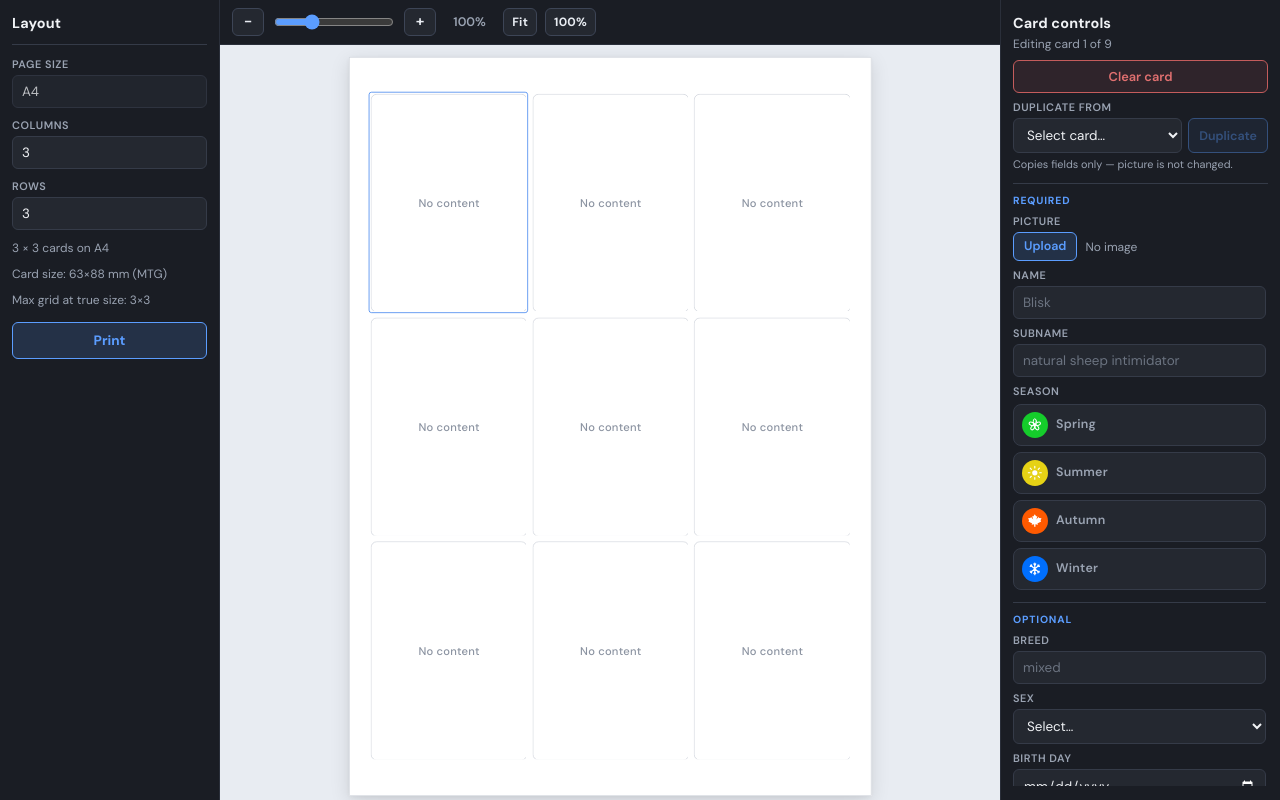
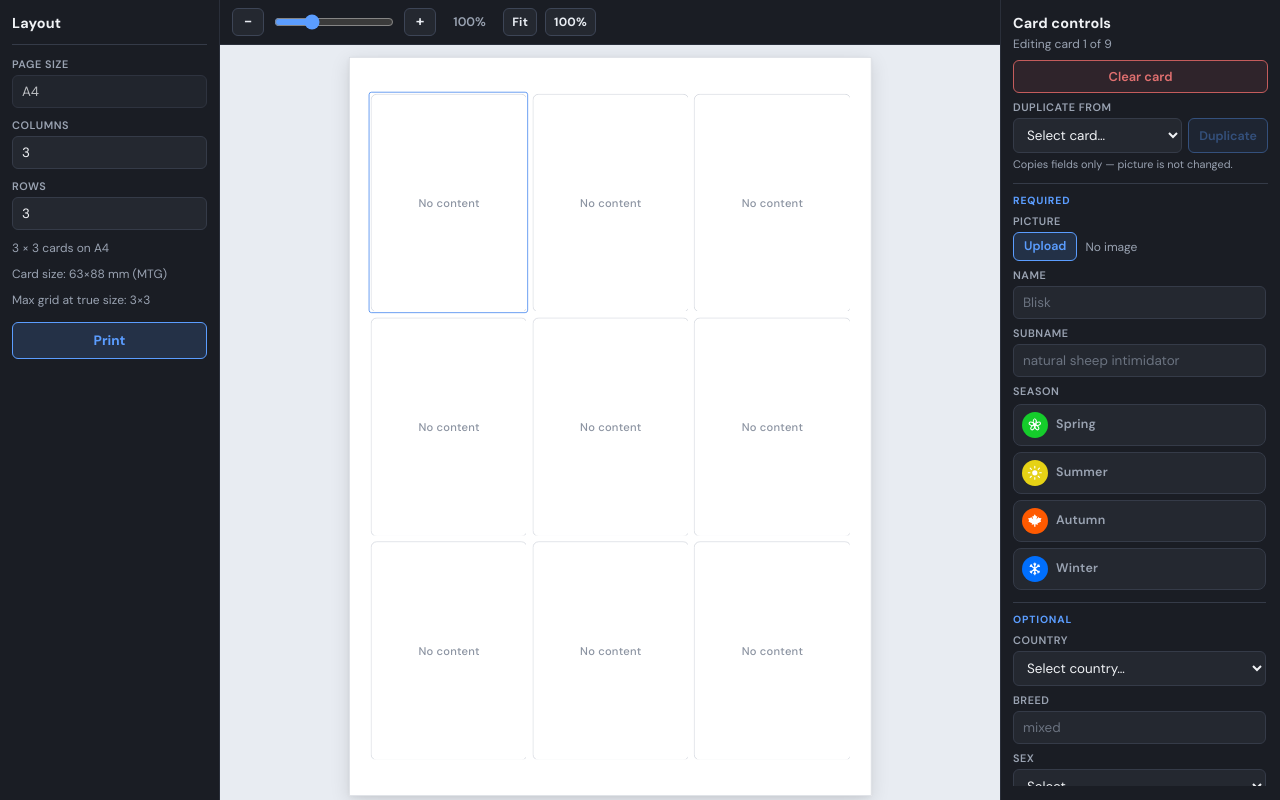
Before and after one commit to zprima/cardcreator, a React (Vite) app: page / in a window 1280 px wide. Built offline with nearby package versions, Linux system fonts and the light colour scheme.

Commit message:
country flags

```diff
--- a/src/App.tsx
+++ b/src/App.tsx
@@ -155,6 +155,10 @@ function App() {
             onSeasonChange={(seasonId: SeasonId) =>
               updateSelected({ seasonId })
             }
+            countryCode={selectedCard.countryCode ?? ''}
+            onCountryChange={(code) =>
+              updateSelected({ countryCode: code || null })
+            }
             sex={selectedCard.sex}
             onSexChange={(sex) => updateSelected({ sex })}
             breed={selectedCard.breed}
--- a/src/cardData.ts
+++ b/src/cardData.ts
@@ -9,6 +9,7 @@ export type CardData = {
   birthDate: string
   cardSet: string
   seasonId: SeasonId | null
+  countryCode: string | null
   imageUrl: string | null
   imageName: string | null
 }
@@ -26,6 +27,7 @@ export function createEmptyCard(): CardData {
     birthDate: '',
     cardSet: '',
     seasonId: null,
+    countryCode: null,
     imageUrl: null,
     imageName: null,
   }
@@ -67,6 +69,7 @@ export function clearCard(card: CardData): CardData {
     birthDate: '',
     cardSet: '',
     seasonId: null,
+    countryCode: null,
     imageUrl: null,
     imageName: null,
   }
@@ -89,6 +92,7 @@ export function duplicateCardData(
     birthDate: source.birthDate,
     cardSet: source.cardSet,
     seasonId: source.seasonId,
+    countryCode: source.countryCode,
     // imageUrl + imageName intentionally left on target
   }
 }
--- a/src/components/Card.css
+++ b/src/components/Card.css
@@ -128,6 +128,23 @@
   box-shadow:
     0 0 0 0.2mm rgba(0, 0, 0, 0.45),
     0 0.4mm 1mm rgba(0, 0, 0, 0.55);
+}
+
+/* Flag emoji under season indicator; only rendered when country is set */
+.card__countryFlag {
+  position: absolute;
+  top: calc(2.5mm + 7mm + 0.6mm);
+  left: calc(2.5mm - 5px);
+  z-index: 4;
+  pointer-events: none;
+  line-height: 1;
+}
+
+.card__flag {
+  display: block;
+  font-size: 5mm;
+  line-height: 1;
+  filter: drop-shadow(0 0.15mm 0.25mm rgba(0, 0, 0, 0.35));
 }
 
 .card__metaStrip {
@@ -286,4 +303,8 @@
   .card__seasonIndicator {
     border: 0.35mm solid #fff !important;
   }
+
+  .card__flag {
+    filter: none !important;
+  }
 }
--- a/src/components/Card.tsx
+++ b/src/components/Card.tsx
@@ -1,3 +1,4 @@
+import { countryCodeToFlagEmoji, getCountry } from '../countries'
 import type { Season } from '../seasons'
 import SeasonSymbol from './SeasonSymbol'
 import './Card.css'
@@ -6,6 +7,7 @@ type CardProps = {
   imageUrl?: string | null
   birthDateLabel?: string | null
   season?: Season | null
+  countryCode?: string | null
   name?: string
   subname?: string
   cardSet?: string
@@ -17,6 +19,7 @@ function Card({
   imageUrl,
   birthDateLabel,
   season,
+  countryCode,
   name,
   subname,
   cardSet,
@@ -31,6 +34,8 @@ function Card({
     : ''
   const showMetaStrip = Boolean(breedLabel || sexLabel)
   const hasContent = Boolean(imageUrl)
+  const country = getCountry(countryCode)
+  const flagEmoji = countryCode ? countryCodeToFlagEmoji(countryCode) : ''
 
   if (!hasContent) {
     return (
@@ -73,6 +78,18 @@ function Card({
         {season ? <SeasonSymbol season={season.id} /> : null}
       </div>
 
+      {flagEmoji ? (
+        <div
+          className="card__countryFlag"
+          title={country?.name}
+          aria-label={country ? `Country: ${country.name}` : 'Country flag'}
+        >
+          <span className="card__flag" aria-hidden="true">
+            {flagEmoji}
+          </span>
+        </div>
+      ) : null}
+
       {showMetaStrip ? (
         <div className="card__metaStrip">
           {breedLabel ? <div className="card__breed">{breedLabel}</div> : null}
--- a/src/components/Controls.tsx
+++ b/src/components/Controls.tsx
@@ -1,4 +1,5 @@
 import { useEffect, useState } from 'react'
+import { COUNTRIES } from '../countries'
 import { SEASONS, type SeasonId } from '../seasons'
 import SeasonSymbol from './SeasonSymbol'
 import './Controls.css'
@@ -14,6 +15,8 @@ type ControlsProps = {
   onBirthDateChange: (value: string) => void
   seasonId: SeasonId | null
   onSeasonChange: (seasonId: SeasonId) => void
+  countryCode: string
+  onCountryChange: (countryCode: string) => void
   sex: string
   onSexChange: (sex: string) => void
   breed: string
@@ -38,6 +41,8 @@ function Controls({
   onBirthDateChange,
   seasonId,
   onSeasonChange,
+  countryCode,
+  onCountryChange,
   sex,
   onSexChange,
   breed,
@@ -213,6 +218,22 @@ function Controls({
 
           <div className="controls__grid">
             <label className="controls__field">
+              <span className="controls__label">Country</span>
+              <select
+                className="controls__input"
+                value={countryCode}
+                onChange={(event) => onCountryChange(event.target.value)}
+              >
+                <option value="">Select country…</option>
+                {COUNTRIES.map((country) => (
+                  <option key={country.code} value={country.code}>
+                    {country.name}
+                  </option>
+                ))}
+              </select>
+            </label>
+
+            <label className="controls__field">
               <span className="controls__label">Breed</span>
               <input
                 type="text"
--- a/src/components/PagePreview.tsx
+++ b/src/components/PagePreview.tsx
@@ -34,6 +34,7 @@ function cardToProps(card: CardData) {
     imageUrl: card.imageUrl,
     birthDateLabel: parsed ? formatCardDate(parsed) : null,
     season: card.seasonId ? SEASONS[card.seasonId] : null,
+    countryCode: card.countryCode,
     name: card.name,
     subname: card.subname,
     cardSet: card.cardSet,
--- /dev/null
+++ b/src/countries.ts
@@ -0,0 +1,70 @@
+export type Country = {
+  code: string
+  name: string
+}
+
+/** Common countries (ISO 3166-1 alpha-2), sorted by name. */
+export const COUNTRIES: Country[] = [
+  { code: 'AL', name: 'Albania' },
+  { code: 'AR', name: 'Argentina' },
+  { code: 'AT', name: 'Austria' },
+  { code: 'AU', name: 'Australia' },
+  { code: 'BA', name: 'Bosnia and Herzegovina' },
+  { code: 'BE', name: 'Belgium' },
+  { code: 'BG', name: 'Bulgaria' },
+  { code: 'BR', name: 'Brazil' },
+  { code: 'CA', name: 'Canada' },
+  { code: 'CH', name: 'Switzerland' },
+  { code: 'CN', name: 'China' },
+  { code: 'CZ', name: 'Czechia' },
+  { code: 'DE', name: 'Germany' },
+  { code: 'DK', name: 'Denmark' },
+  { code: 'EE', name: 'Estonia' },
+  { code: 'ES', name: 'Spain' },
+  { code: 'FI', name: 'Finland' },
+  { code: 'FR', name: 'France' },
+  { code: 'GB', name: 'United Kingdom' },
+  { code: 'GR', name: 'Greece' },
+  { code: 'HR', name: 'Croatia' },
+  { code: 'HU', name: 'Hungary' },
+  { code: 'IE', name: 'Ireland' },
+  { code: 'IN', name: 'India' },
+  { code: 'IT', name: 'Italy' },
+  { code: 'JP', name: 'Japan' },
+  { code: 'KR', name: 'South Korea' },
+  { code: 'LT', name: 'Lithuania' },
+  { code: 'LV', name: 'Latvia' },
+  { code: 'ME', name: 'Montenegro' },
+  { code: 'MK', name: 'North Macedonia' },
+  { code: 'MX', name: 'Mexico' },
+  { code: 'NL', name: 'Netherlands' },
+  { code: 'NO', name: 'Norway' },
+  { code: 'NZ', name: 'New Zealand' },
+  { code: 'PL', name: 'Poland' },
+  { code: 'PT', name: 'Portugal' },
+  { code: 'RO', name: 'Romania' },
+  { code: 'RS', name: 'Serbia' },
+  { code: 'RU', name: 'Russia' },
+  { code: 'SE', name: 'Sweden' },
+  { code: 'SI', name: 'Slovenia' },
+  { code: 'SK', name: 'Slovakia' },
+  { code: 'TR', name: 'Turkey' },
+  { code: 'UA', name: 'Ukraine' },
+  { code: 'US', name: 'United States' },
+  { code: 'XK', name: 'Kosovo' },
+].sort((a, b) => a.name.localeCompare(b.name))
+
+export function getCountry(code: string | null | undefined): Country | null {
+  if (!code) return null
+  return COUNTRIES.find((c) => c.code === code) ?? null
+}
+
+/** Convert ISO country code (e.g. "SI") to a flag emoji. */
+export function countryCodeToFlagEmoji(code: string): string {
+  const upper = code.trim().toUpperCase()
+  if (!/^[A-Z]{2}$/.test(upper)) return ''
+  // Regional Indicator Symbols: A = U+1F1E6
+  return String.fromCodePoint(
+    ...[...upper].map((char) => 0x1f1e6 - 65 + char.charCodeAt(0)),
+  )
+}
```
